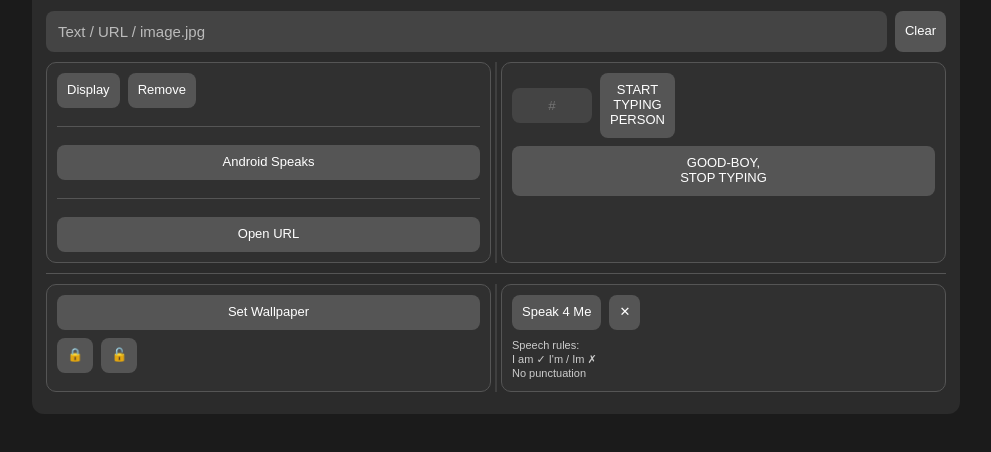
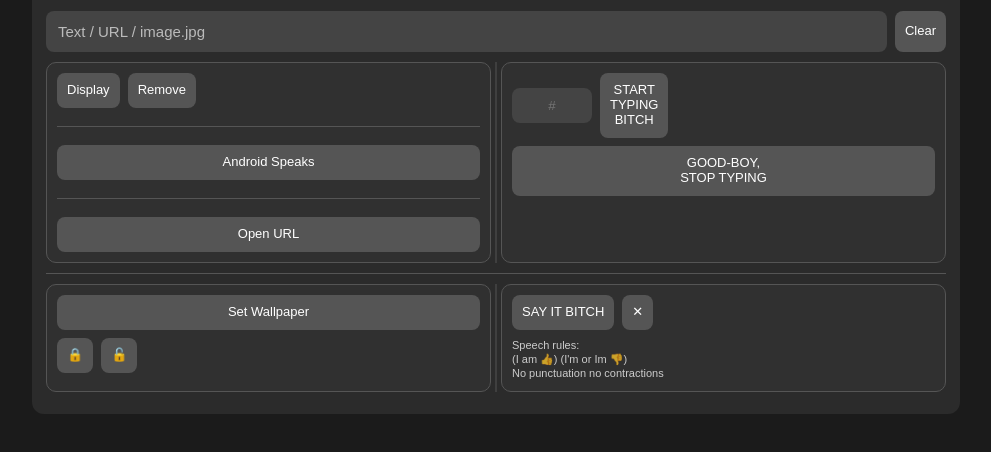
Before and after one commit to adamguyanderson/Techdom, a plain HTML site: page index.html in a window 1280 px wide. Shown: the part 62-514 px from the top of the page, without its empty margins (144-1135 px from the left). Drawn offline with Linux system fonts and the light colour scheme.

Commit message:
Update index.html

```diff
--- a/index.html
+++ b/index.html
@@ -161,7 +161,7 @@ margin-top:8px;
 <input id="lines" class="small" placeholder="#">
 <button onclick="send('typ4me')">START
 TYPING
-PERSON</button>
+BITCH</button>
 </div>
 
 <button onclick="send('goodboy')">GOOD-BOY,
@@ -189,14 +189,15 @@ STOP TYPING</button>
 <div class="box">
 
 <div class="row">
-<button onclick="send('speak4me')">Speak 4 Me</button>
+<button onclick="send('speak4me')">SAY IT BITCH</button>
 <button onclick="send('cancelsays')">✕</button>
 </div>
 
 <div class="hint">
 Speech rules:<br>
-I am ✓  I'm / Im ✗<br>
+(I am 👍) (I'm or Im 👎) <br>
 No punctuation
+no contractions
 </div>
 
 </div>
```
